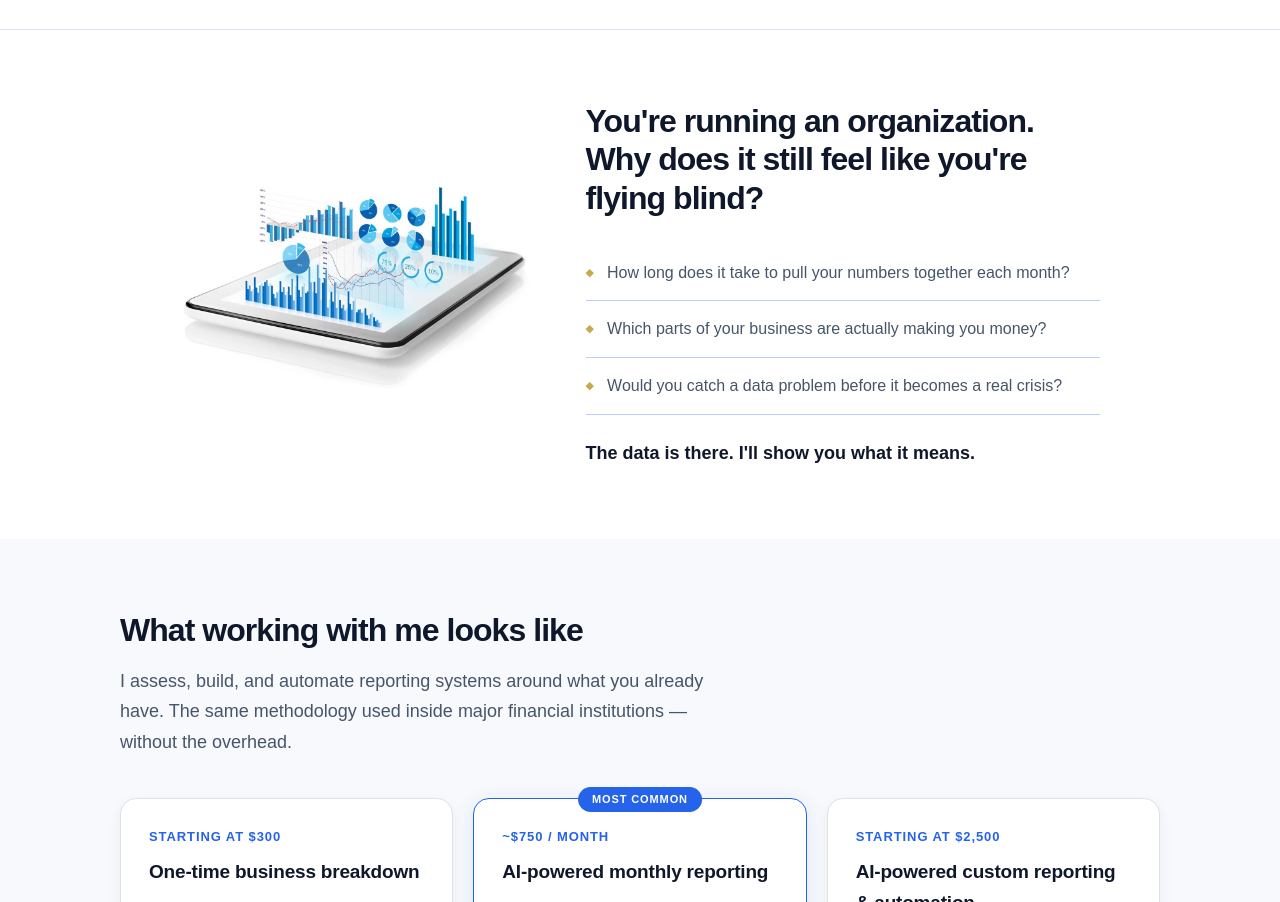
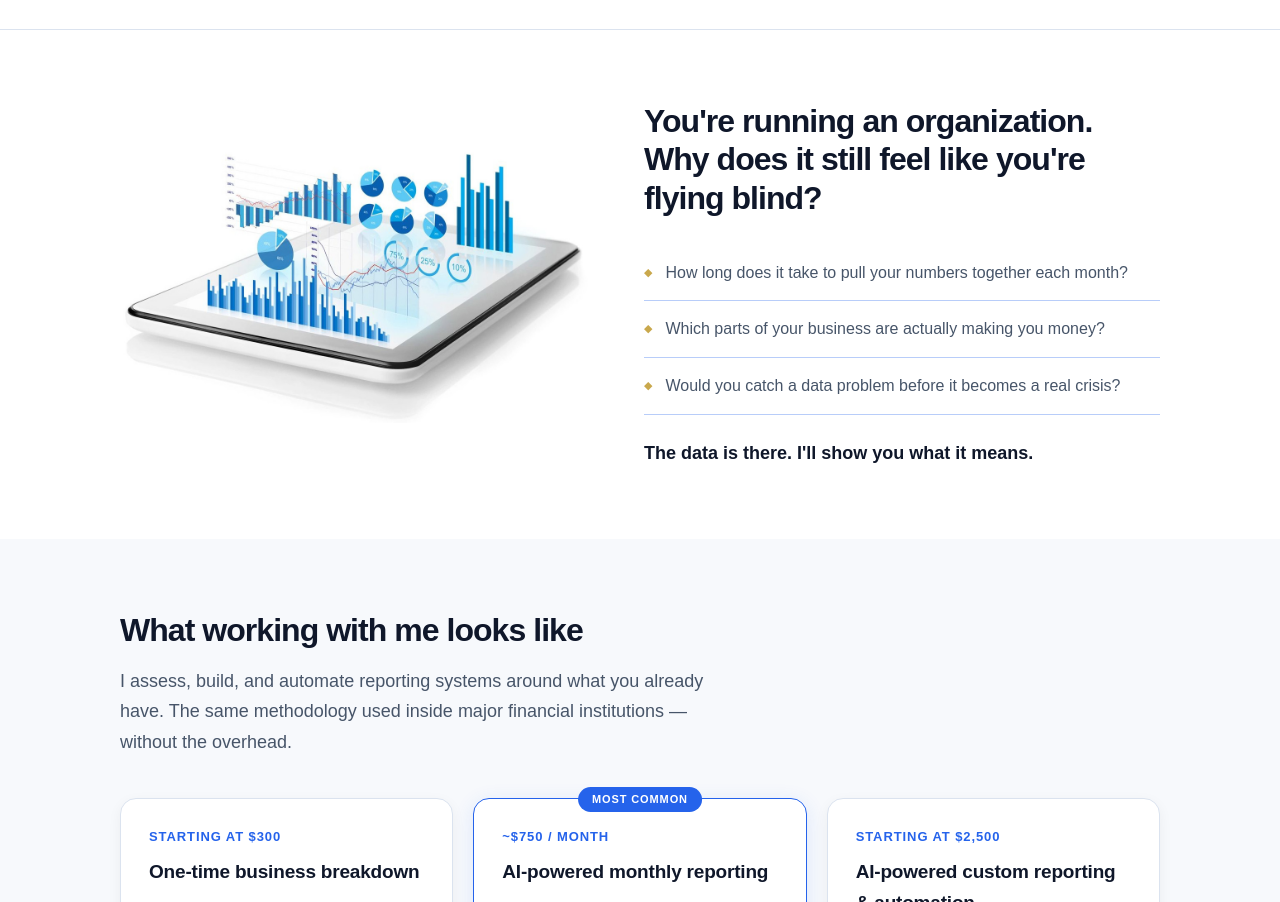
Before and after one commit to rizzickk/rs_automation, a website: page index.html in a window 1280 px wide. Shown: the part 857-1759 px from the top of the page. Drawn offline with Linux system fonts and the light colour scheme.

Commit message:
increase image size in flying blind section
Co-Authored-By: Claude Sonnet 4.6 <noreply@anthropic.com>

```diff
--- a/index.html
+++ b/index.html
@@ -192,9 +192,9 @@
   </style>
 
   <section class="section" style="background: #fff;">
-    <div class="wrap" style="max-width:960px;">
+    <div class="wrap" style="max-width:1080px;">
       <div style="display:flex; align-items:center; gap:56px; flex-wrap:wrap;">
-        <div style="flex:0 0 auto; width:clamp(220px, 38%, 380px);">
+        <div style="flex:0 0 auto; width:clamp(280px, 45%, 520px);">
           <img src="images/fmf_WbzGo2j-1.jpg" alt="" style="width:100%; border-radius:12px; display:block; object-fit:cover;">
         </div>
         <div style="flex:1; min-width:260px;">
```
